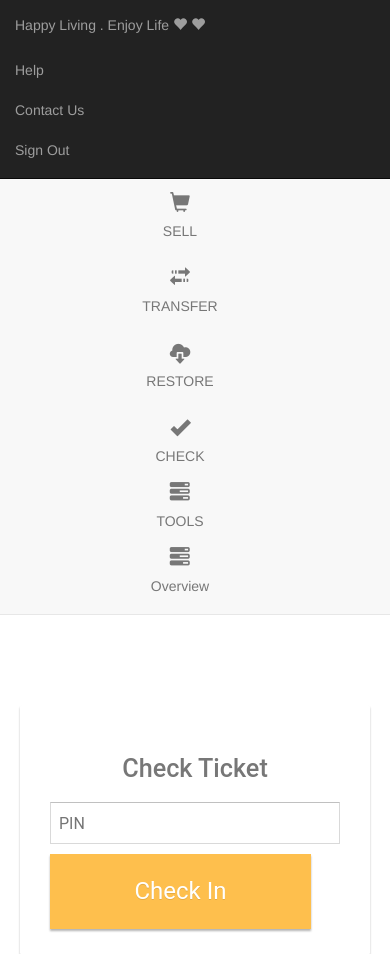
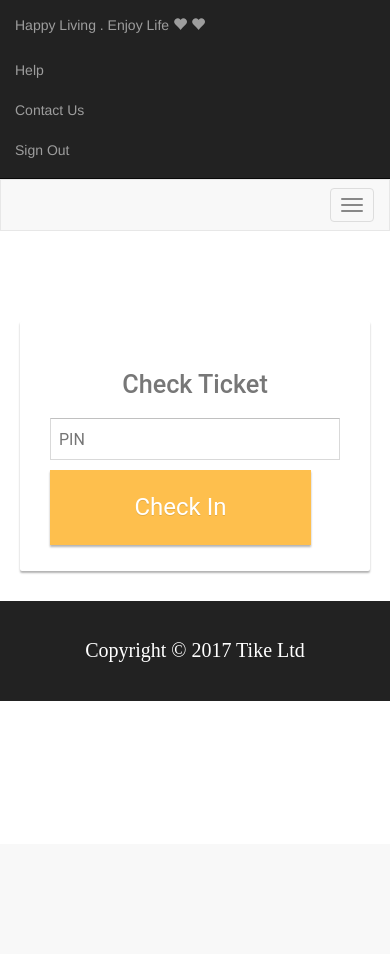
Before and after one commit to ironmann250/tike_onsite, a Django app: page /check/ in a window 390 px wide. Shown: the top 954 px of the page. After the commit the page ends 701 px from the top, so only its background shows below. Run offline with Django 3.2, Linux system fonts and the light colour scheme; a user stored in the database is signed in.

Commit message:
adding responsive navbar

```diff
--- a/Templates/html/essay/base.html
+++ b/Templates/html/essay/base.html
@@ -29,7 +29,16 @@
       </div>
     </div>
 </nav>
-<nav class="navbar navbar-default navbar-static-top">
+<nav class="navbar navbar-default">
+        <div class="navbar-header">
+                <button type="button" class="navbar-toggle collapsed" data-toggle="collapse" data-target="#bs-example-navbar-collapse-1" aria-expanded="false">
+                  <span class="sr-only">Toggle navigation</span>
+                  <span class="icon-bar"></span>
+                  <span class="icon-bar"></span>
+                  <span class="icon-bar"></span>
+                </button>
+              </div>
+<div class="collapse navbar-collapse" id="bs-example-navbar-collapse-1">
   <div class="container">
    <div class="secondnav">
       <ul class="nav navbar-nav" >
@@ -43,6 +52,7 @@
 
        </ul>
       </div>
+    </div>
     </div>
 </nav>
 <!--  <div class="container1">-->
```
